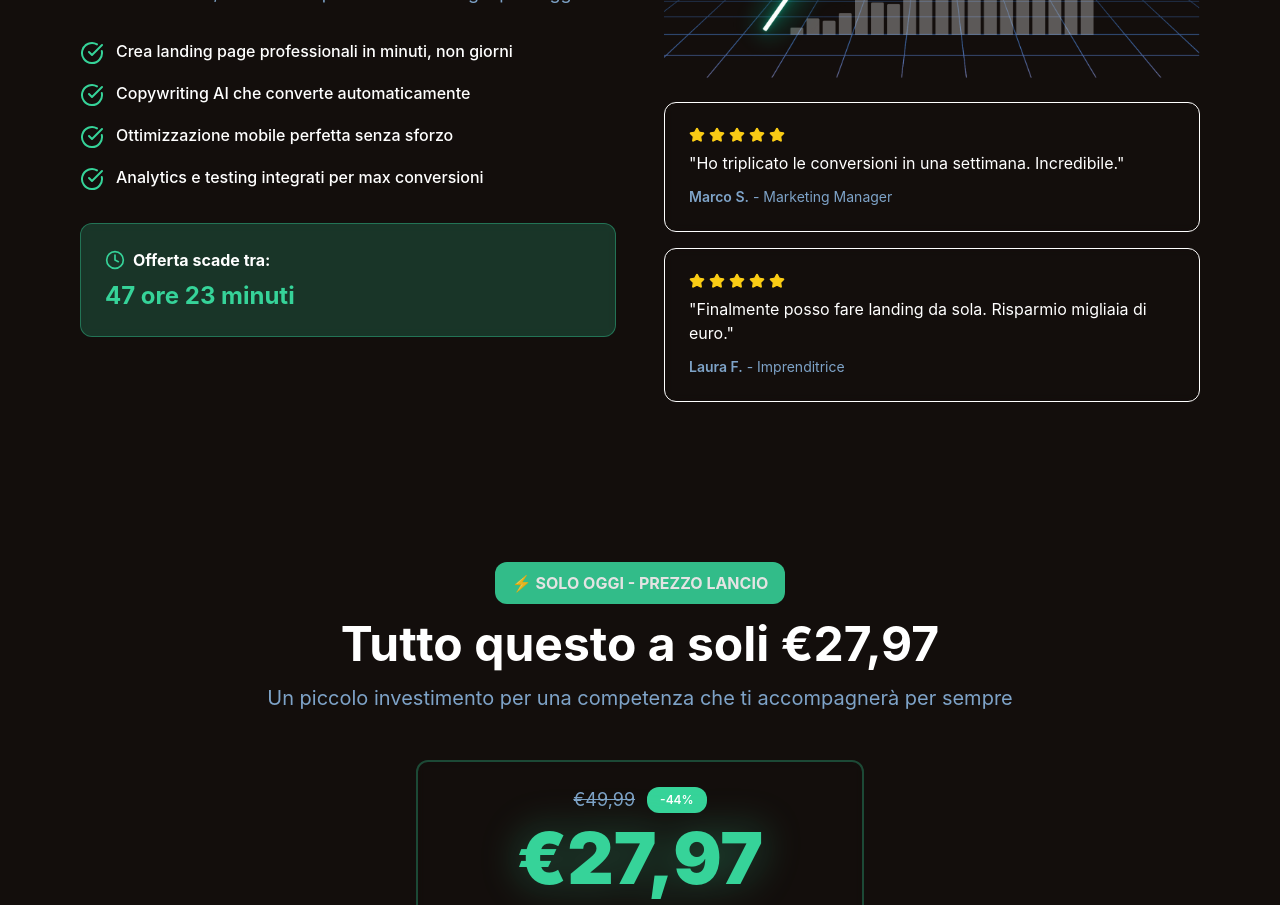
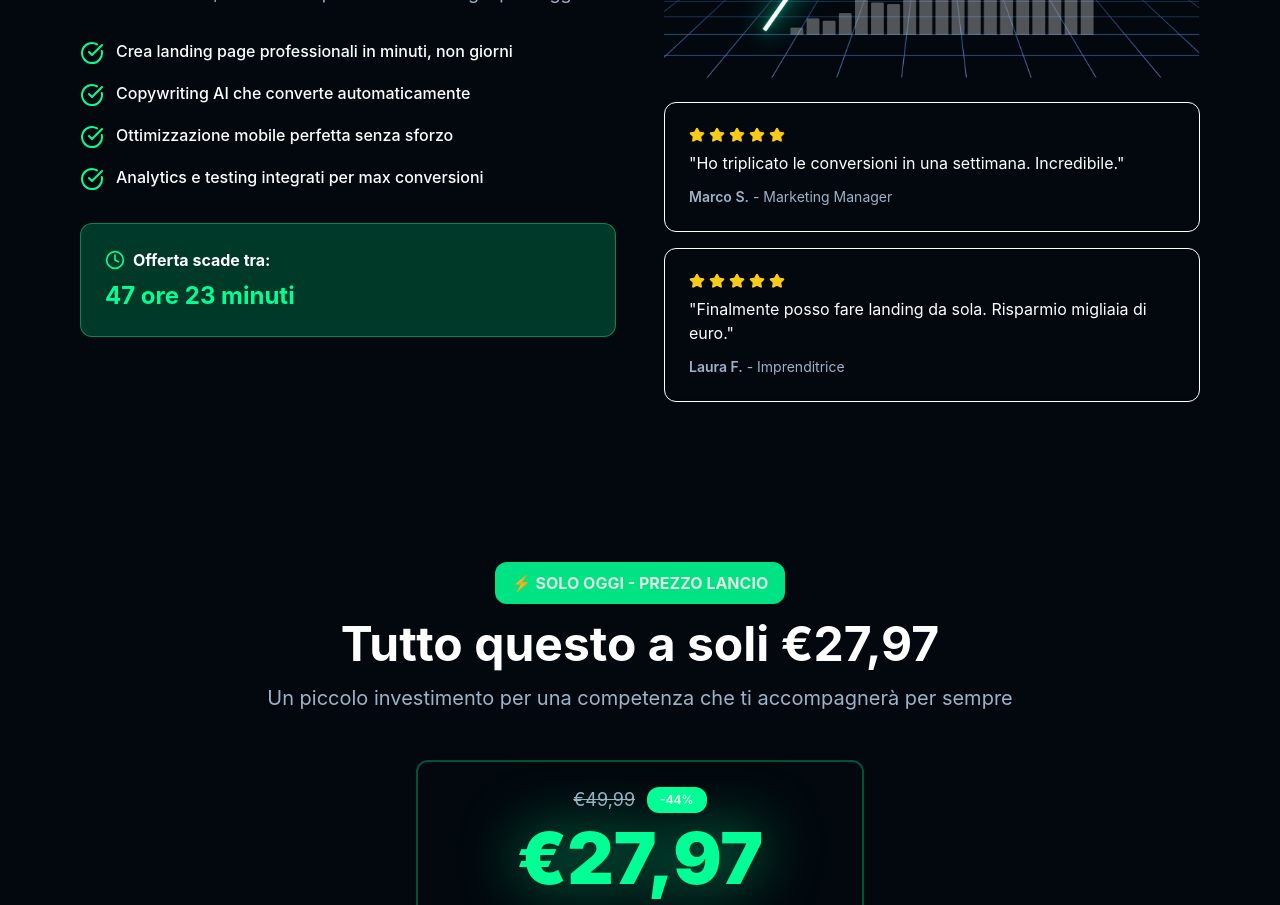
Before and after one commit to simone-hubstrat/prime-ai-page, a React (Vite) app: page / in a window 1280 px wide. Shown: the part 1480-2385 px from the top of the page. Built offline with nearby package versions, Linux system fonts and the light colour scheme.

Commit message:
Refine background colors

```diff
--- a/src/index.css
+++ b/src/index.css
@@ -6,36 +6,36 @@
 
 @layer base {
   :root {
-    /* Professional Dark Theme Design System */
-    --background: 15 23% 6%; /* Navy Dark Base */
+    /* Cyberpunk Dark Theme - Navy Profondo */
+    --background: 210 80% 3%; /* Navy profondissimo quasi nero */
     --foreground: 0 0% 100%; /* Pure White */
 
-    /* Core Brand Colors */
-    --primary: 186 85% 44%; /* Cyan Accent */
-    --primary-foreground: 15 23% 6%;
-    --secondary: 158 64% 52%; /* Emerald Green CTA */
+    /* Core Brand Colors - Elettrici */
+    --primary: 195 100% 50%; /* Ciano elettrico intenso */
+    --primary-foreground: 210 80% 3%;
+    --secondary: 155 100% 50%; /* Verde-teal neon */
     --secondary-foreground: 0 0% 100%;
 
     /* Dark Theme System Colors */
-    --card: 255 255 255 / 0.05; /* Semi-transparent White */
+    --card: 255 255 255 / 0.08; /* Semi-transparent più visibile */
     --card-foreground: 0 0% 100%;
-    --border: 255 255 255 / 0.1; /* Subtle Light Border */
-    --input: 15 23% 12%; /* Dark Input Background */
-    --ring: 186 85% 44%; /* Cyan Focus Ring */
-    --muted: 15 23% 12%; /* Dark Muted Background */
-    --muted-foreground: 210 40% 64%; /* Light Gray Text */
-    --accent: 255 255 255 / 0.08; /* Subtle Accent Background */
+    --border: 255 255 255 / 0.15; /* Border più visibile */
+    --input: 210 50% 8%; /* Input background scuro */
+    --ring: 195 100% 50%; /* Cyan elettrico focus */
+    --muted: 210 50% 8%; /* Muted più scuro */
+    --muted-foreground: 210 30% 70%; /* Light Gray Text */
+    --accent: 255 255 255 / 0.12; /* Accent più pronunciato */
     --accent-foreground: 0 0% 100%;
     --destructive: 0 84% 60%;
     --destructive-foreground: 0 0% 100%;
-    --popover: 15 23% 12%;
+    --popover: 210 50% 8%;
     --popover-foreground: 0 0% 100%;
 
-    /* Dark Theme Glow Effects */
-    --shadow-cta: 0 0 30px hsl(158 64% 52% / 0.5), 0 4px 20px hsl(158 64% 52% / 0.3);
-    --shadow-card: 0 8px 32px hsl(0 0% 0% / 0.3), 0 0 0 1px hsl(255 255 255 / 0.05);
-    --shadow-glow-cyan: 0 0 40px hsl(186 85% 44% / 0.3);
-    --shadow-glow-green: 0 0 40px hsl(158 64% 52% / 0.3);
+    /* Cyberpunk Glow Effects - Ultra Intensi */
+    --shadow-cta: 0 0 40px hsl(155 100% 50% / 0.8), 0 0 80px hsl(155 100% 50% / 0.4), 0 4px 30px hsl(155 100% 50% / 0.6);
+    --shadow-card: 0 8px 32px hsl(0 0% 0% / 0.5), 0 0 0 1px hsl(255 255 255 / 0.08);
+    --shadow-glow-cyan: 0 0 60px hsl(195 100% 50% / 0.6), 0 0 120px hsl(195 100% 50% / 0.3);
+    --shadow-glow-green: 0 0 60px hsl(155 100% 50% / 0.6), 0 0 120px hsl(155 100% 50% / 0.3);
 
     --radius: 0.75rem;
 
@@ -56,12 +56,21 @@
     @apply text-foreground;
     font-family: 'Inter', system-ui, sans-serif;
     background:
-      /* Cyan glow top-right */
-      radial-gradient(ellipse 800px 600px at top right, hsl(186 85% 44% / 0.15), transparent),
-      /* Green glow bottom-left */
-      radial-gradient(ellipse 800px 600px at bottom left, hsl(158 64% 52% / 0.15), transparent),
-      /* Main gradient */
-      linear-gradient(135deg, hsl(15 23% 6%) 0%, hsl(30 41% 12%) 25%, hsl(15 23% 8%) 50%, hsl(30 41% 12%) 75%, hsl(15 23% 6%) 100%);
+      /* Ciano elettrico glow top-right - Ultra intenso */
+      radial-gradient(ellipse 1500px 1200px at top right, hsl(195 100% 50% / 0.4), hsl(195 100% 50% / 0.2) 40%, transparent 70%),
+      /* Verde-teal neon glow bottom-left - Molto vivido */
+      radial-gradient(ellipse 1000px 800px at bottom left, hsl(155 100% 50% / 0.35), hsl(155 100% 50% / 0.15) 50%, transparent 70%),
+      /* Glow sottile centrale per profondità */
+      radial-gradient(ellipse 800px 400px at center, hsl(180 100% 30% / 0.1), transparent 60%),
+      /* Linear gradient verticale - Navy profondissimo */
+      linear-gradient(135deg,
+        hsl(210 80% 3%) 0%,
+        hsl(210 60% 5%) 15%,
+        hsl(220 50% 4%) 35%,
+        hsl(210 70% 6%) 50%,
+        hsl(220 50% 4%) 65%,
+        hsl(210 60% 5%) 85%,
+        hsl(210 80% 3%) 100%);
     background-attachment: fixed;
     min-height: 100vh;
   }
@@ -71,7 +80,7 @@
   /* Dark Theme Typography */
   .hero-title { @apply text-4xl md:text-6xl font-extrabold text-foreground leading-tight drop-shadow-sm; }
   .hero-subtitle { @apply text-lg md:text-xl text-muted-foreground leading-relaxed; }
-  .price-display { @apply text-5xl md:text-7xl font-black text-secondary drop-shadow-[0_0_20px_hsl(158_64%_52%/0.4)]; }
+  .price-display { @apply text-5xl md:text-7xl font-black text-secondary drop-shadow-[0_0_30px_hsl(155_100%_50%/0.6)]; }
   .price-crossed { @apply text-lg text-muted-foreground line-through; }
 
   /* Enhanced CTA System with Glow */
```
